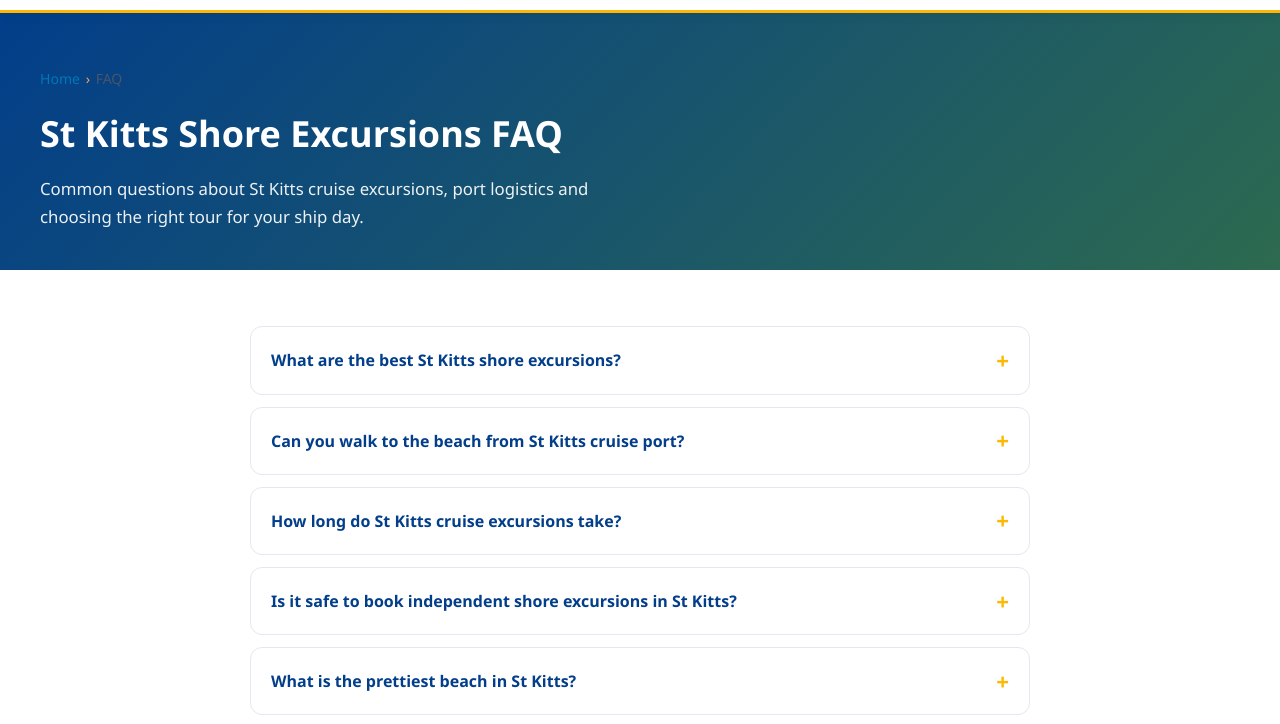
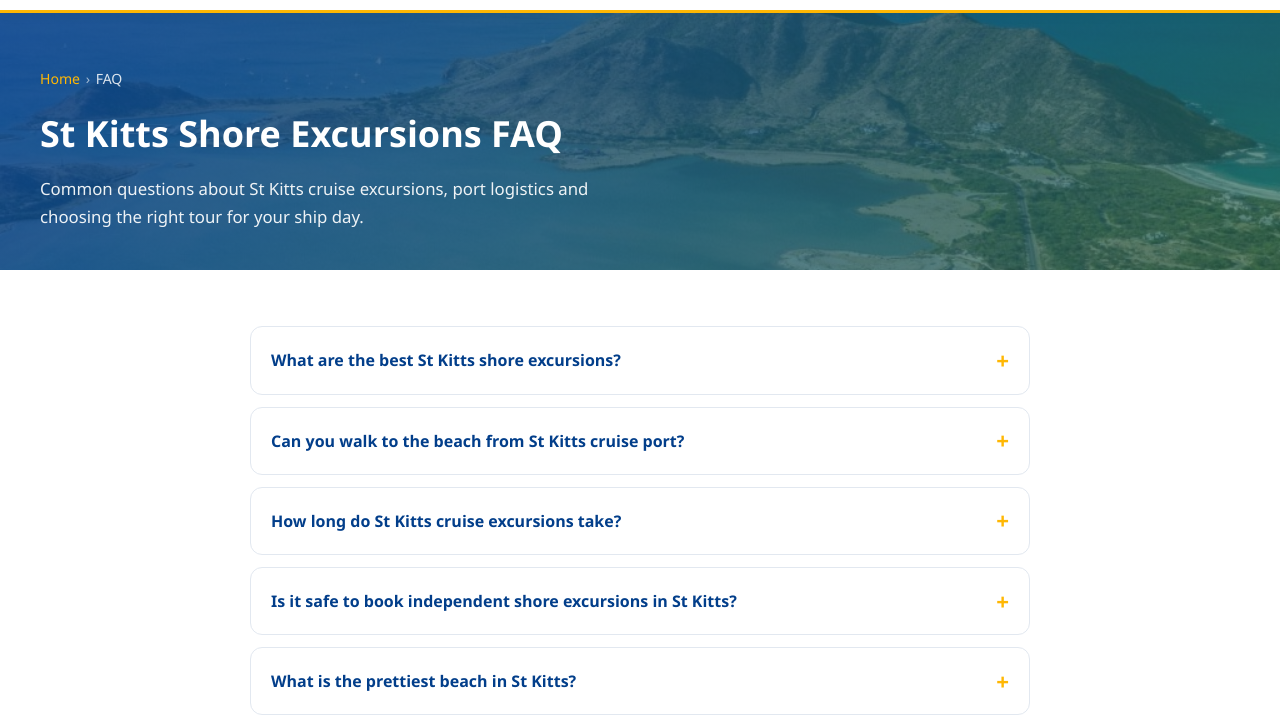
Before and after one commit to grahamchuter-debug/st-kitts-shore-excursions, a plain HTML site: page faq.html in a window 1280 px wide. Shown: the part 59-783 px from the top of the page. Drawn offline with Linux system fonts and the light colour scheme.

Commit message:
Use St Kitts peninsula aerial photo as site-wide hero image.
Replace the placeholder hero background on the homepage and inner page headers with the south east peninsula photo, and update Open Graph images to match.

Co-authored-by: Cursor <cursoragent@cursor.com>

```diff
--- a/css/styles.css
+++ b/css/styles.css
@@ -17,6 +17,7 @@
   --radius: 12px;
   --max-width: 1200px;
   --font: "Segoe UI", system-ui, -apple-system, BlinkMacSystemFont, sans-serif;
+  --hero-image: url("/images/hero-st-kitts.png");
 }
 
 *, *::before, *::after { box-sizing: border-box; }
@@ -138,6 +139,7 @@ a:hover { color: var(--ocean); }
 .hero-bg {
   position: absolute;
   inset: 0;
+  background-image: var(--hero-image);
   background-size: cover;
   background-position: center;
   z-index: 0;
@@ -538,9 +540,45 @@ section:nth-child(even) { background: var(--white); }
 
 /* Page hero (inner pages) */
 .page-hero {
-  background: linear-gradient(135deg, var(--ocean-dark), var(--palm));
+  position: relative;
   color: var(--white);
   padding: 2.5rem 0;
+  overflow: hidden;
+}
+
+.page-hero::before {
+  content: "";
+  position: absolute;
+  inset: 0;
+  background-image: var(--hero-image);
+  background-size: cover;
+  background-position: center;
+  z-index: 0;
+}
+
+.page-hero::after {
+  content: "";
+  position: absolute;
+  inset: 0;
+  background: linear-gradient(135deg, rgba(2,62,138,0.82) 0%, rgba(45,106,79,0.65) 100%);
+  z-index: 0;
+}
+
+.page-hero .container {
+  position: relative;
+  z-index: 1;
+}
+
+.page-hero .breadcrumb {
+  color: rgba(255,255,255,0.85);
+}
+
+.page-hero .breadcrumb a {
+  color: var(--sun-bright);
+}
+
+.page-hero .breadcrumb li:not(:last-child)::after {
+  color: rgba(255,255,255,0.6);
 }
 
 .page-hero h1 {
--- a/faq.html
+++ b/faq.html
@@ -10,7 +10,7 @@
   <meta property="og:url" content="https://stkittsshoreexcursion.com/faq.html">
   <meta property="og:title" content="St Kitts Shore Excursions FAQ">
   <meta property="og:description" content="Answers to common questions about St Kitts cruise excursions and port-day planning.">
-  <meta property="og:image" content="https://images.unsplash.com/photo-1548574496285-18d3670b4c52?w=1200&q=80">
+  <meta property="og:image" content="https://stkittsshoreexcursion.com/images/hero-st-kitts.png">
   <link rel="stylesheet" href="/css/styles.css">
   <script type="application/ld+json">
   {"@context":"https://schema.org","@type":"BreadcrumbList","itemListElement":[
```
Also changed, not shown: beach-and-sightseeing-tour.html (+1 -1 lines), brimstone-hill-fortress-tour.html (+1 -1 lines), catamaran-snorkel-cruise.html (+1 -1 lines), contact.html (+1 -1 lines), excursions.html (+1 -1 lines), index.html (+2 -2 lines), island-highlights-tour.html (+1 -1 lines), one-day-in-st-kitts.html (+1 -1 lines), port-guide.html (+1 -1 lines), private-st-kitts-tour.html (+1 -1 lines), private-tours.html (+1 -1 lines), railway-tours.html (+1 -1 lines), rainforest-and-monkey-tour.html (+1 -1 lines), south-east-peninsula-tour.html (+1 -1 lines), 2 more files, 1 other file.
